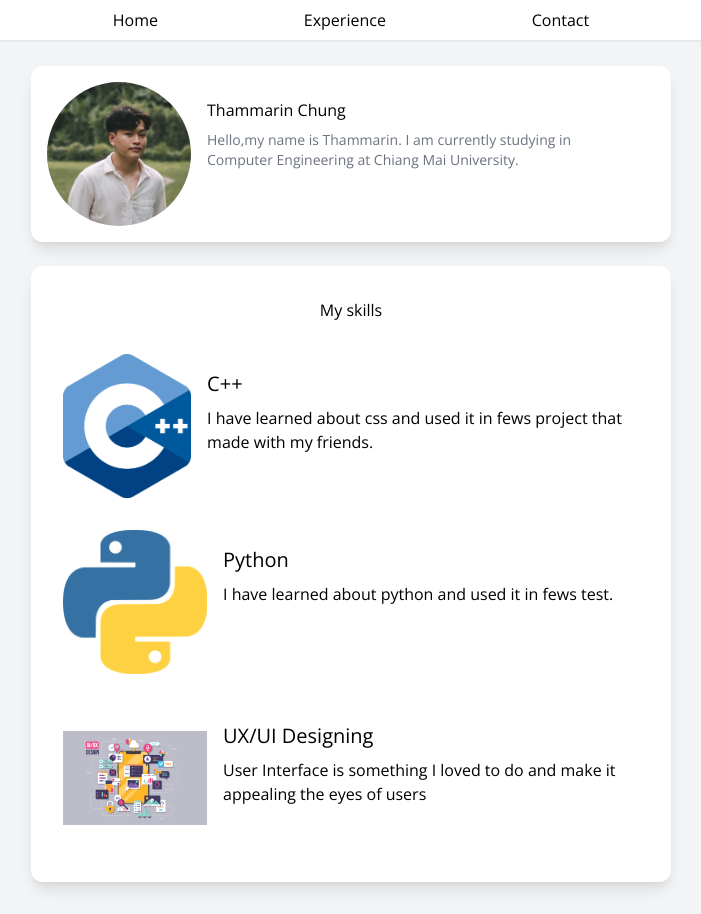
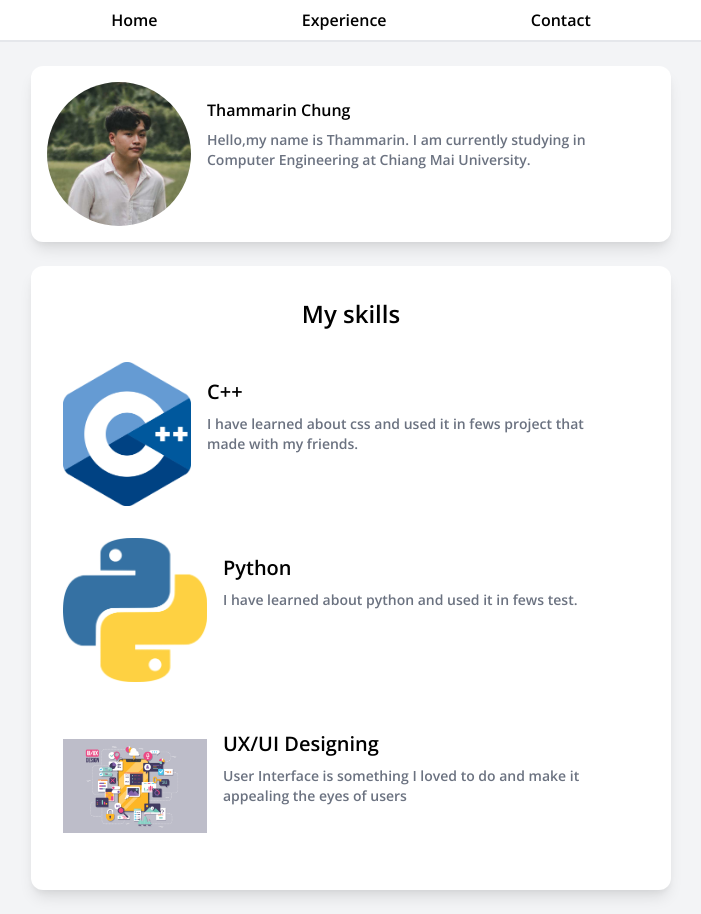
Before and after one commit to cpe-cmu-261207/lab-01-Roxest, a plain HTML site: page index.html in a window 1280 px wide. Shown: the whole page, without its empty margins (289-990 px from the left). Drawn offline with nearby package versions, Linux system fonts and the light colour scheme.

Commit message:
finished

```diff
--- a/index.html
+++ b/index.html
@@ -9,7 +9,7 @@
   <link href="https://unpkg.com/tailwindcss@^2/dist/tailwind.min.css" rel="stylesheet">
   <link rel="preconnect" href="https://fonts.googleapis.com">
   <link rel="preconnect" href="https://fonts.gstatic.com" crossorigin>
-  <link href="https://fonts.googleapis.com/css2?family=Open+Sans&display=swap" rel="stylesheet">
+  <link href="https://fonts.googleapis.com/css2?family=Open+Sans:wght@600&display=swap" rel="stylesheet">
   <link rel="stylesheet" href="css/style.css">
 
 </head>
@@ -40,26 +40,26 @@
   <!-- skills section -->
   <div class="bg-white max-w-screen-sm mx-auto shadow-lg rounded-xl mb-6 p-4">
     <div>
-      <p class="dfont text-center p-4">My skills</p>
+      <p class="dfont text-center text-2xl p-4">My skills</p>
       <div class="flex p-4">
-        <img class="object-contain h-36 w-36 " src="pic/c++.png">
+        <img class="object-contain h-36 w-36" src="pic/c++.png">
         <div class="p-4 space-y-2">
           <p class="dfont text-xl">C++</p>
-          <p class="dfont">I have learned about css and used it in fews project that made with my friends.</p>
+          <p class="dfont text-gray-500 text-sm">I have learned about css and used it in fews project that made with my friends.</p>
         </div>
       </div>
       <div class="flex p-4">
         <img class="object-contain h-36 w-36 " src="pic/python.png">
         <div class="p-4 space-y-2">
           <p class="dfont text-xl">Python</p>
-          <p class="dfont">I have learned about python and used it in fews test.</p>
+          <p class="dfont text-gray-500 text-sm">I have learned about python and used it in fews test.</p>
         </div>
       </div>
       <div class="flex p-4">
         <img class="object-contain h-36 w-36 " src="pic/uxui.jpg">
         <div class="p-4 space-y-2">
           <p class="dfont text-xl">UX/UI Designing</p>
-          <p class="dfont">User Interface is something I loved to do and make it appealing the eyes of users</p>
+          <p class="dfont text-gray-500 text-sm">User Interface is something I loved to do and make it appealing the eyes of users</p>
         </div>
       </div>
     </div>
```
